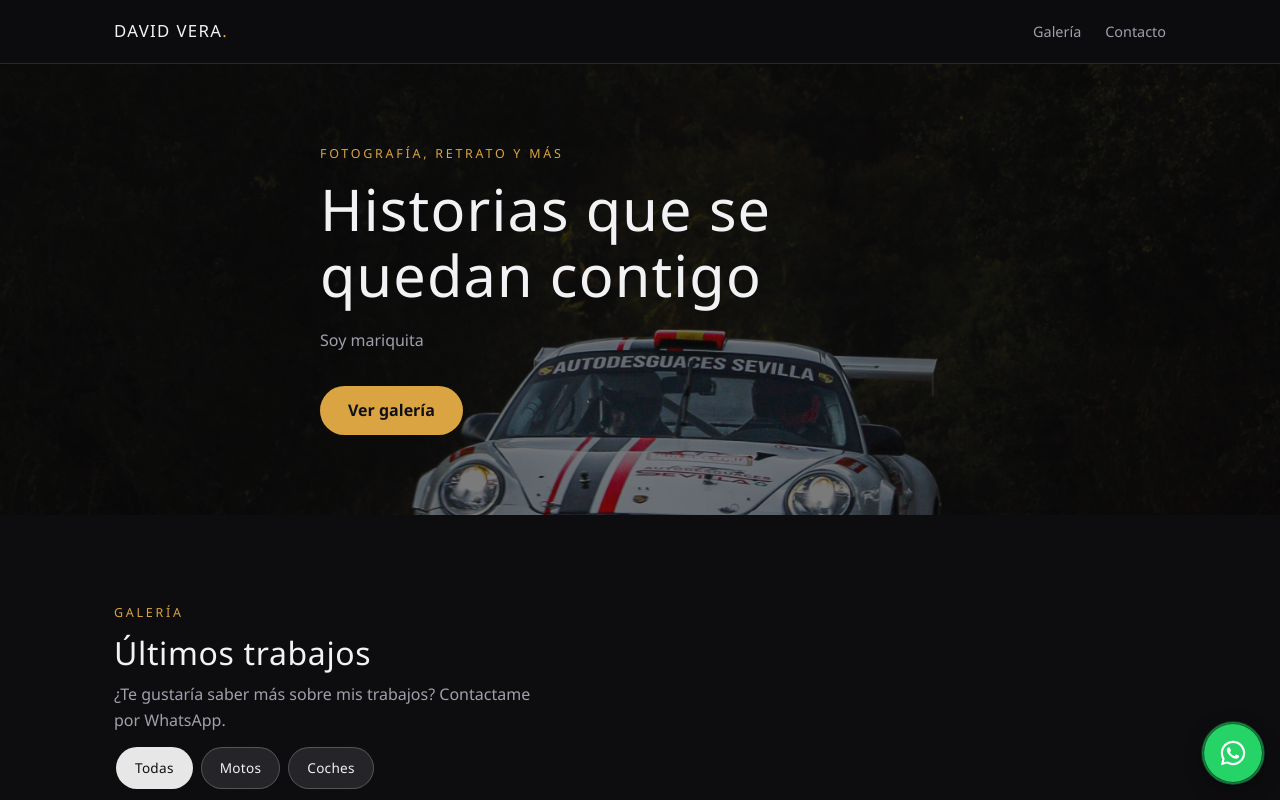
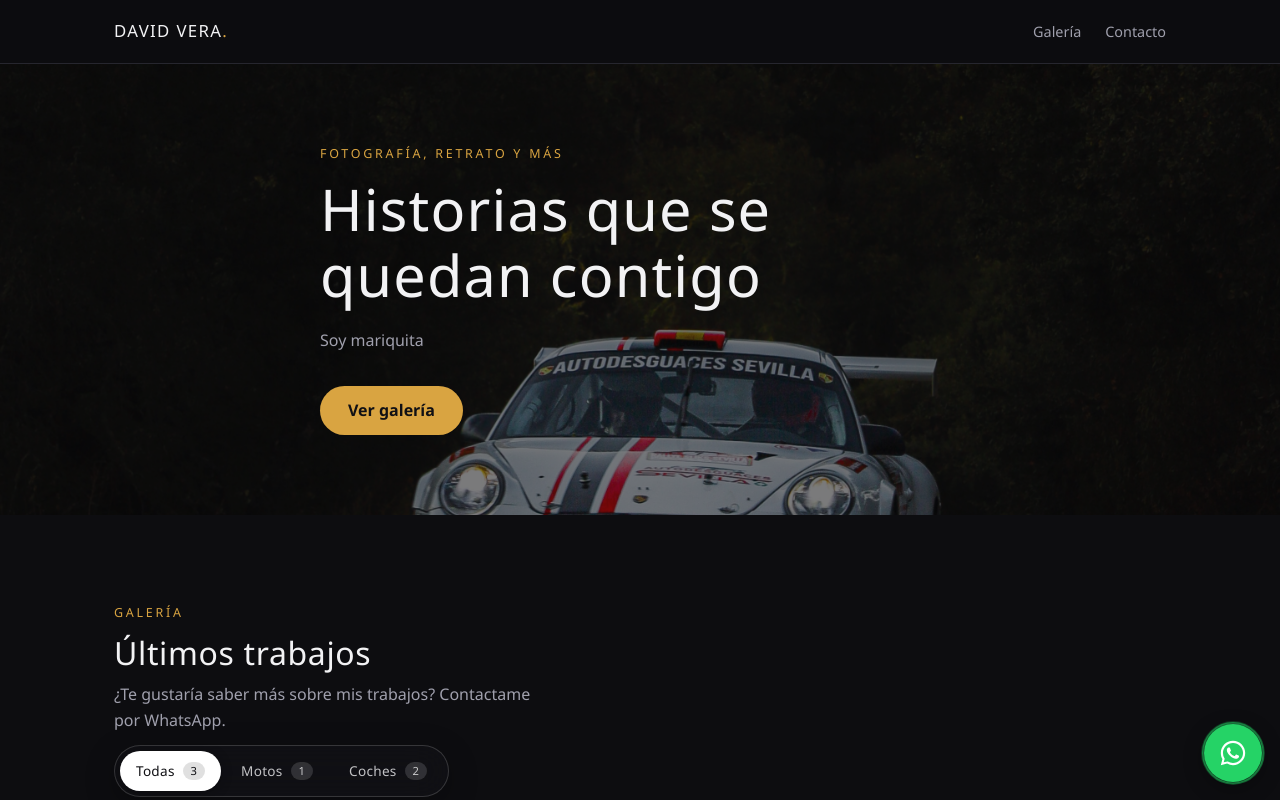
Before and after one commit to monte7292/vera, an Angular app in the folder photography-portfolio/: page / in a window 1280 px wide. Shown: the top 800 px of the page. Built offline with nearby package versions, Linux system fonts and the light colour scheme.

Commit message:
Cambios en el css

```diff
--- a/photography-portfolio/src/app/photo-gallery/photo-gallery.css
+++ b/photography-portfolio/src/app/photo-gallery/photo-gallery.css
@@ -1,16 +1,28 @@
-/* ===== Filtros: cristal, flotando sobre las fotos ===== */
+:host {
+  display: block;
+}
+
+/* ===== Filtros: barra de cristal con chips ===== */
 .filtros {
   position: sticky;
-  top: calc(12px + env(safe-area-inset-top, 0px));
+  top: calc(var(--altura-cabecera, 68px) + 10px);
   z-index: 5;
   display: flex;
-  gap: 8px;
-  margin: 0 0 24px;
-  padding: 2px;
+  gap: 4px;
+  width: fit-content;
+  max-width: 100%;
+  margin: 12px 0 24px;
+  padding: 5px;
   overflow-x: auto;
+  scroll-snap-type: x proximity;
   scrollbar-width: none;
   -webkit-overflow-scrolling: touch;
-  margin-top: 12px;
+  border: 1px solid rgb(255 255 255 / 0.16);
+  border-radius: 999px;
+  background: rgb(20 20 26 / 0.45);
+  -webkit-backdrop-filter: blur(18px) saturate(170%);
+  backdrop-filter: blur(18px) saturate(170%);
+  box-shadow: 0 8px 30px rgb(0 0 0 / 0.25);
 }
 
 .filtros::-webkit-scrollbar {
@@ -19,35 +31,62 @@
 
 .filtros__boton {
   flex: 0 0 auto;
-  padding: 9px 18px;
-  border: 1px solid rgb(255 255 255 / 0.22);
+  display: inline-flex;
+  align-items: center;
+  gap: 8px;
+  padding: 9px 16px;
+  border: 0;
   border-radius: 999px;
-  background: rgb(255 255 255 / 0.1);
-  -webkit-backdrop-filter: blur(14px) saturate(160%);
-  backdrop-filter: blur(14px) saturate(160%);
-  color: var(--texto);
+  background: transparent;
+  color: rgb(255 255 255 / 0.75);
   font: inherit;
   font-size: 0.85rem;
   letter-spacing: 0.02em;
   white-space: nowrap;
   cursor: pointer;
-  transition: background 0.2s ease, border-color 0.2s ease, color 0.2s ease;
+  scroll-snap-align: center;
+  transition: background 0.2s ease, color 0.2s ease, box-shadow 0.2s ease;
   -webkit-tap-highlight-color: transparent;
 }
 
 .filtros__boton:hover {
-  background: rgb(255 255 255 / 0.18);
-  border-color: rgb(255 255 255 / 0.4);
+  background: rgb(255 255 255 / 0.1);
+  color: #fff;
 }
 
-.filtros__boton--activo {
-  background: rgb(255 255 255 / 0.9);
-  border-color: transparent;
-  color: #101014;
+.filtros__boton:focus-visible {
+  outline: 2px solid #fff;
+  outline-offset: 1px;
 }
 
+.filtros__boton--activo,
 .filtros__boton--activo:hover {
   background: #fff;
+  color: #101014;
+  box-shadow: 0 2px 12px rgb(0 0 0 / 0.3);
+}
+
+.filtros__num {
+  min-width: 1.4rem;
+  padding: 1px 7px;
+  border-radius: 999px;
+  background: rgb(255 255 255 / 0.14);
+  font-size: 0.7rem;
+  line-height: 1.4;
+  text-align: center;
+}
+
+.filtros__boton--activo .filtros__num {
+  background: rgb(0 0 0 / 0.12);
+}
+
+/* En ordenador los chips pasan a otra línea si no caben */
+@media (min-width: 720px) {
+  .filtros {
+    flex-wrap: wrap;
+    overflow: visible;
+    border-radius: 26px;
+  }
 }
 
 /* ===== Galería ===== */
--- a/photography-portfolio/src/app/photo-gallery/photo-gallery.html
+++ b/photography-portfolio/src/app/photo-gallery/photo-gallery.html
@@ -4,9 +4,11 @@
       type="button"
       class="filtros__boton"
       [class.filtros__boton--activo]="categoria === categoriaActiva()"
-      (click)="seleccionarCategoria(categoria)"
+      [attr.aria-pressed]="categoria === categoriaActiva()"
+      (click)="seleccionarCategoria(categoria, $event)"
     >
-      {{ categoria }}
+      <span class="filtros__texto">{{ categoria }}</span>
+      <span class="filtros__num">{{ conteos().get(categoria) ?? 0 }}</span>
     </button>
   }
 </nav>
--- a/photography-portfolio/src/app/photo-gallery/photo-gallery.ts
+++ b/photography-portfolio/src/app/photo-gallery/photo-gallery.ts
@@ -47,6 +47,16 @@ export class PhotoGallery implements OnInit, OnDestroy {
     return categoria === 'Todas' ? fotos : fotos.filter((f) => f.categoria === categoria);
   });
 
+  protected readonly conteos = computed(() => {
+    const mapa = new Map<string, number>();
+    const fotos = this.fotos();
+    mapa.set('Todas', fotos.length);
+    for (const f of fotos) {
+      mapa.set(f.categoria, (mapa.get(f.categoria) ?? 0) + 1);
+    }
+    return mapa;
+  });
+
   protected readonly fotoAbierta = computed(() => {
     const i = this.indiceAbierto();
     return i === null ? null : (this.fotosFiltradas()[i] ?? null);
@@ -85,9 +95,14 @@ export class PhotoGallery implements OnInit, OnDestroy {
     document.body.style.overflow = '';
   }
 
-  protected seleccionarCategoria(categoria: string): void {
+  protected seleccionarCategoria(categoria: string, evento?: Event): void {
     this.cerrar();
     this.categoriaActiva.set(categoria);
+    (evento?.currentTarget as HTMLElement | null)?.scrollIntoView({
+      behavior: 'smooth',
+      inline: 'center',
+      block: 'nearest'
+    });
   }
 
   protected abrir(indice: number): void {
```
